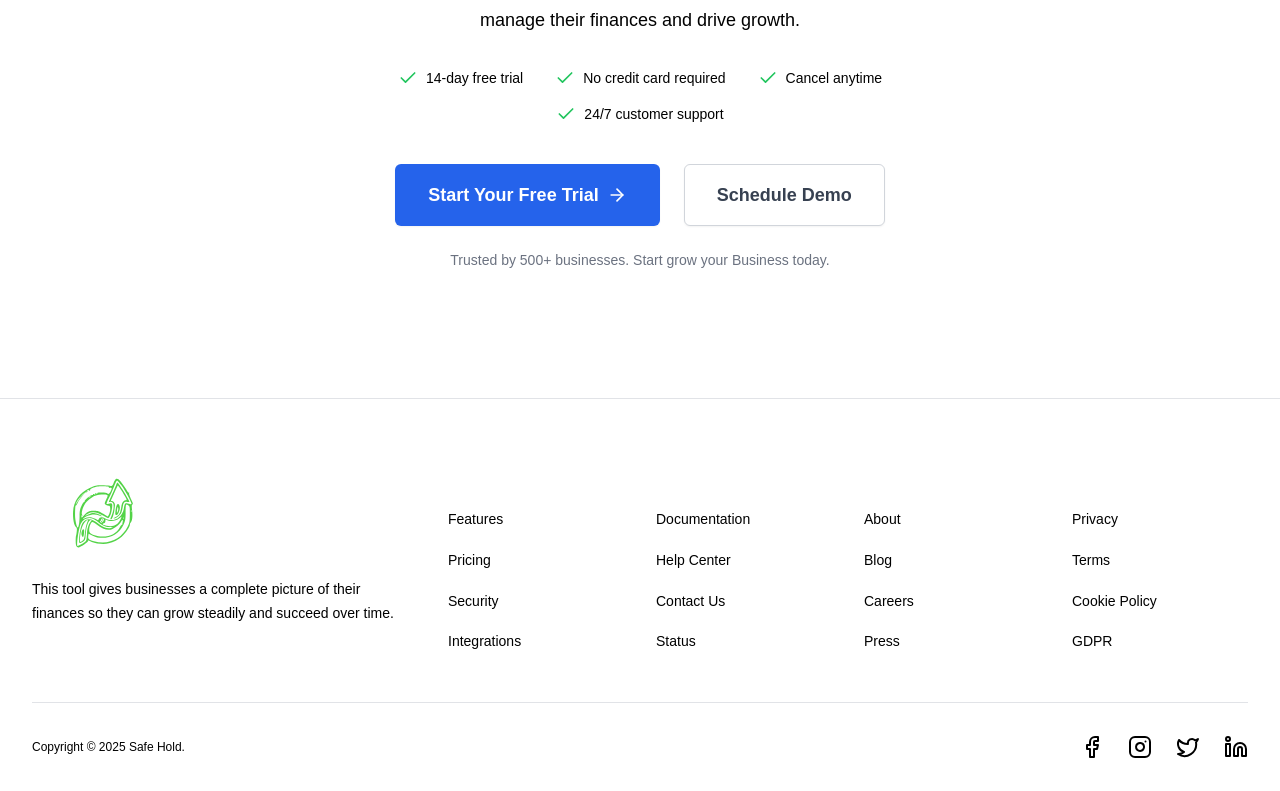
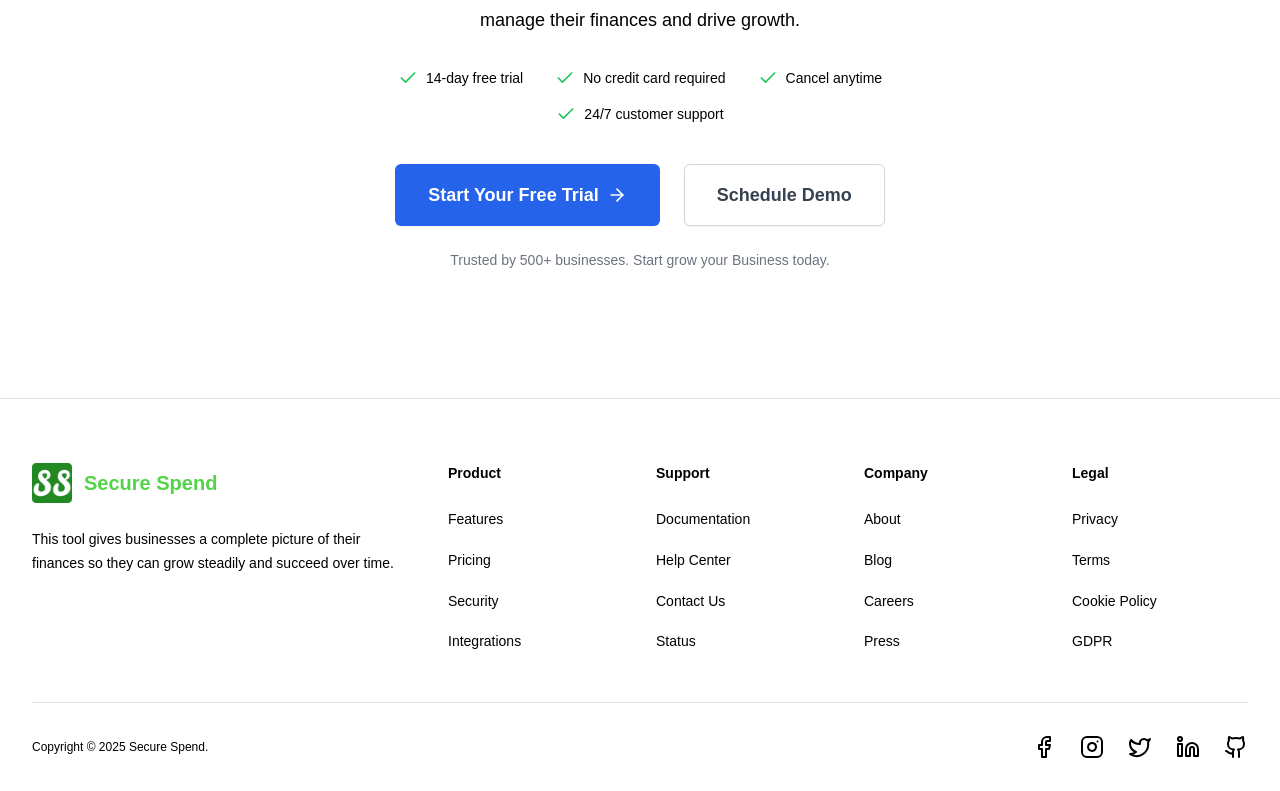
Before and after one commit to Raajkr07/safehold, a React (Vite) app in the folder frontend/: page / in a window 1280 px wide. Shown: the part 4442-5233 px from the top of the page. Built offline with nearby package versions, Linux system fonts and the light colour scheme.

Commit message:
modified the logo and hero section images and change the website name

```diff
--- a/frontend/index.html
+++ b/frontend/index.html
@@ -5,7 +5,7 @@
     <link rel="icon" type="image/svg+xml" href="/favicon_io/favicon-32x32.png" />
     <link rel="icon" type="image/x-icon" href="/favicon_io/favicon.ico" />
     <meta name="viewport" content="width=device-width, initial-scale=1.0" />
-    <title>Safe Hold - Track and Secure Your Business Future</title>
+    <title>Secure Spend - Track and Secure Your Business Future</title>
   </head>
   <body>
     <div id="root"></div>
--- a/frontend/src/components/footer/Footer.jsx
+++ b/frontend/src/components/footer/Footer.jsx
@@ -1,7 +1,7 @@
 import React from "react";
 import { Link } from "react-router-dom";
-import { Facebook, Twitter, Linkedin, Instagram } from "lucide-react";
-import Logo from "../../assets/logo/LogoSymbol.jsx";
+import { Facebook, Twitter, Linkedin, Instagram, Github } from "lucide-react";
+import Logo from "../../assets/logo/HeaderLogo.png";
 
 const navigation = {
   product: [
@@ -33,6 +33,7 @@ const navigation = {
     { name: "Instagram", href: "#", icon: Instagram },
     { name: "Twitter", href: "#", icon: Twitter },
     { name: "LinkedIn", href: "#", icon: Linkedin },
+    { name: "GitHub", href: "#", icon: Github },
   ],
 };
 
@@ -48,9 +49,9 @@ const Footer = () => {
           <div className="space-y-6">
             <div className="flex items-center gap-x-3">
               <Link to="/">
-                <Logo width={120} height={90} />
+                <img src={Logo} alt="SS" className="h-10 w-10" />
               </Link>
-              <span className="text-xl text-white font-semibold">Safe Hold</span>
+              <span className="text-xl font-bold text-primary">Secure Spend</span>
             </div>
             <p className="text-sm leading-6 max-w-sm">
               This tool gives businesses a complete picture of their finances so they can grow steadily and succeed over time.
@@ -60,7 +61,7 @@ const Footer = () => {
           <div className="mt-12 grid grid-cols-2 gap-8 xl:col-span-2 xl:mt-0">
             <div className="md:grid md:grid-cols-2 md:gap-8">
               <div>
-                <h3 className="text-sm font-semibold text-white">Product</h3>
+                <h3 className="text-sm font-semibold">Product</h3>
                 <ul role="list" className="mt-6 space-y-4">
                   {navigation.product.map((item) => (
                     <li key={item.name}>
@@ -75,7 +76,7 @@ const Footer = () => {
                 </ul>
               </div>
               <div className="mt-10 md:mt-0">
-                <h3 className="text-sm font-semibold text-white">Support</h3>
+                <h3 className="text-sm font-semibold">Support</h3>
                 <ul role="list" className="mt-6 space-y-4">
                   {navigation.support.map((item) => (
                     <li key={item.name}>
@@ -92,7 +93,7 @@ const Footer = () => {
             </div>
             <div className="md:grid md:grid-cols-2 md:gap-8">
               <div>
-                <h3 className="text-sm font-semibold text-white">Company</h3>
+                <h3 className="text-sm font-semibold">Company</h3>
                 <ul role="list" className="mt-6 space-y-4">
                   {navigation.company.map((item) => (
                     <li key={item.name}>
@@ -107,7 +108,7 @@ const Footer = () => {
                 </ul>
               </div>
               <div className="mt-10 md:mt-0">
-                <h3 className="text-sm font-semibold text-white">Legal</h3>
+                <h3 className="text-sm font-semibold">Legal</h3>
                 <ul role="list" className="mt-6 space-y-4">
                   {navigation.legal.map((item) => (
                     <li key={item.name}>
@@ -126,7 +127,7 @@ const Footer = () => {
         </div>
         {/* copyright and social links */}
         <div className="mt-12 flex flex-col items-center justify-between gap-6 border-t border-gray-400/30 pt-8 sm:flex-row sm:gap-0">
-          <p className="text-xs ">Copyright &copy; 2025 Safe Hold.</p>
+          <p className="text-xs ">Copyright &copy; 2025 Secure Spend.</p>
           <div className="flex space-x-6">
             {navigation.social.map((item) => (
               <a
```
Also changed, not shown: frontend/src/assets/logo/HeaderLogo.png (added).
